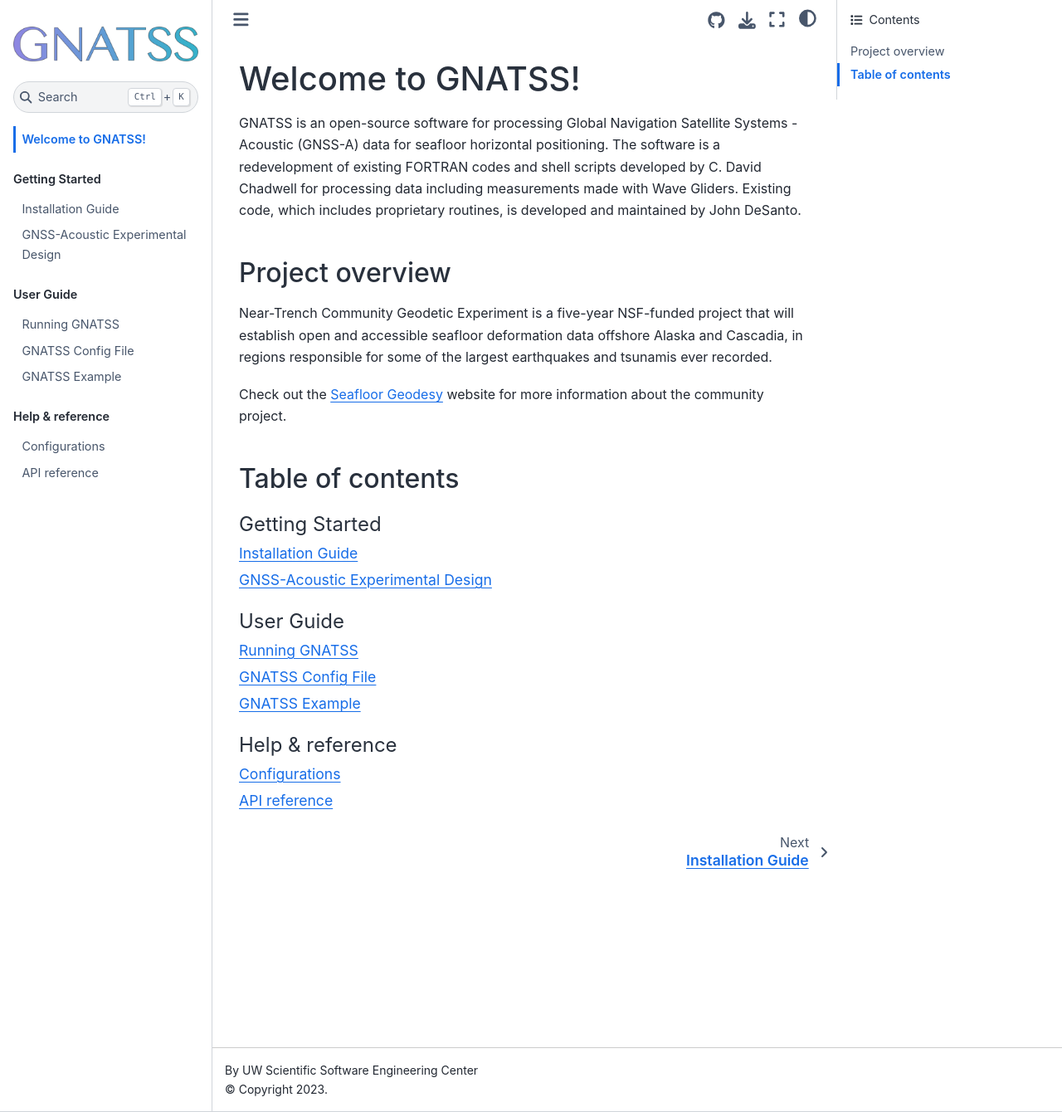
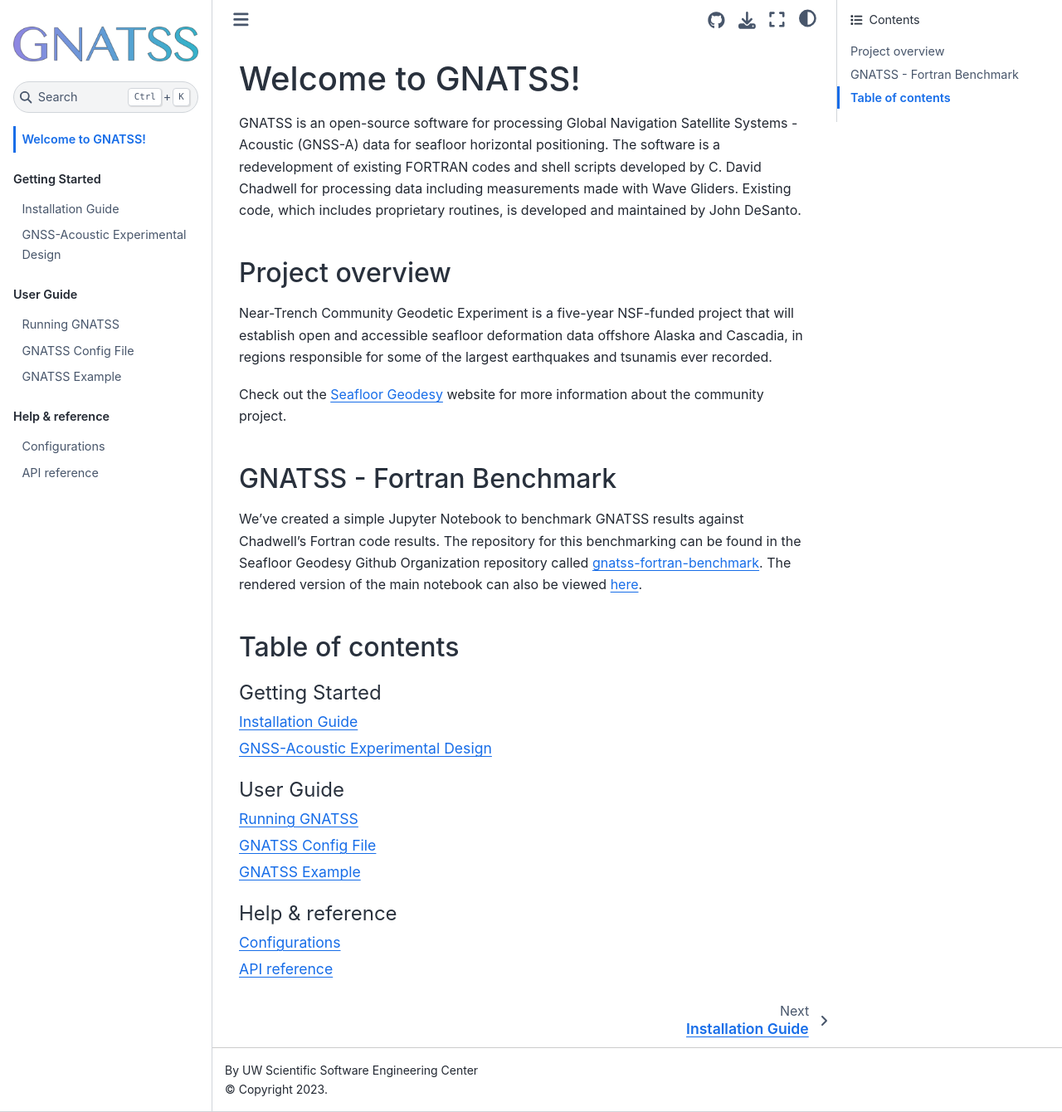
Before and after one commit to seafloor-geodesy/gnatss, a Jupyter Book: the page built from docs/intro.md, in a window 1280 px wide and 1340 px high. Shown: the whole window at 83% size. Built offline with Jupyter Book 1.0.4 settings and Sphinx 7.4.7 and the Sphinx Book theme 1.1.4, drawn with Linux system fonts in a browser that asks for light colours.

Commit message:
docs: Add a small section about the benchmarking (#204)

````diff
--- a/docs/intro.md
+++ b/docs/intro.md
@@ -11,6 +11,14 @@
 
 Check out the [Seafloor Geodesy](https://www.seafloorgeodesy.org/) website for more information about the community project.
 
+## GNATSS - Fortran Benchmark
+
+We've created a simple Jupyter Notebook to benchmark GNATSS results against Chadwell's Fortran code results.
+The repository for this benchmarking can be found in the Seafloor Geodesy Github Organization repository called
+[gnatss-fortran-benchmark](https://github.com/seafloor-geodesy/gnatss-fortran-benchmark).
+The rendered version of the main notebook can also be viewed
+[here](https://nbviewer.org/github/seafloor-geodesy/gnatss-fortran-benchmark/blob/main/main.ipynb).
+
 ## Table of contents
 
 ```{tableofcontents}
````
